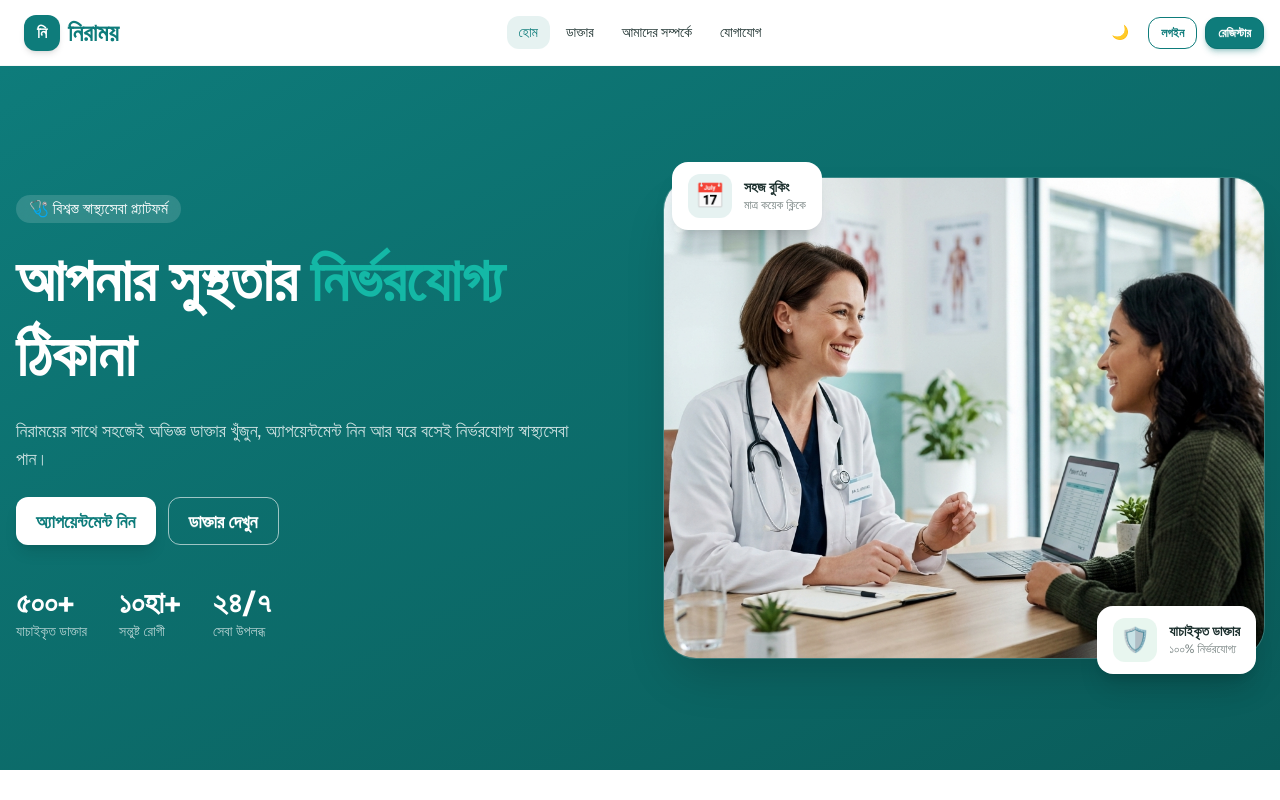
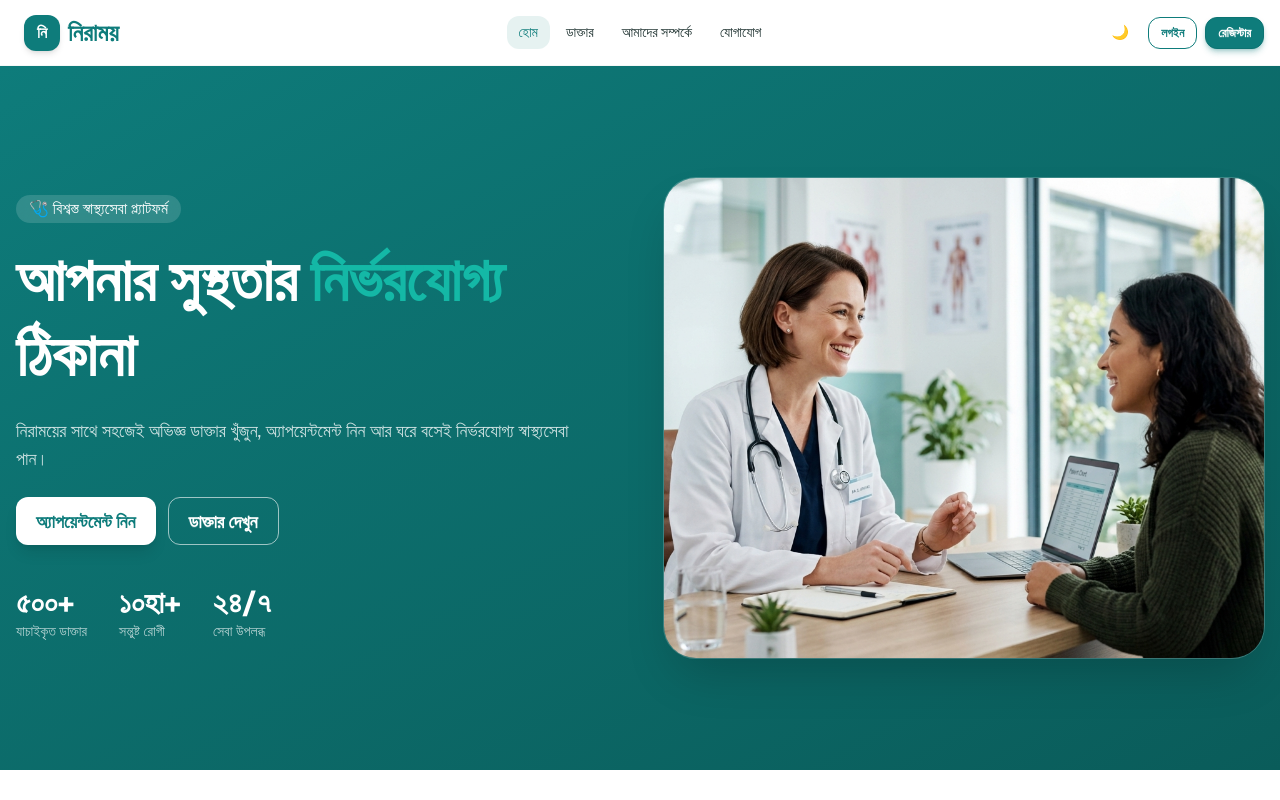
Before and after one commit to Biplob106/niramoy-client, a Next.js app: page / in a window 1280 px wide. Shown: the top 800 px of the page. Built offline with nearby package versions, Linux system fonts and the light colour scheme; no server answers.

Commit message:
style: clean up hero — remove floating cards, use plain img tag

```diff
--- a/src/app/page.js
+++ b/src/app/page.js
@@ -1,5 +1,4 @@
 import Link from "next/link";
-import Image from "next/image";
 import FeaturedDoctors from "@/components/FeaturedDoctors";
 import Statistics from "@/components/Statistics";
 import WhyChoose from "@/components/WhyChoose";
@@ -64,39 +63,15 @@ export default function Home() {
             </div>
           </div>
 
-          {/* ডান পাশ — ছবি + ফ্লোটিং কার্ড */}
+          {/* ডান পাশ — ছবি */}
           <div className="relative">
             <div className="relative rounded-[2rem] overflow-hidden shadow-2xl shadow-black/20 ring-1 ring-white/20">
-              <Image
+              {/* eslint-disable-next-line @next/next/no-img-element */}
+              <img
                 src="/hero.png"
                 alt="নিরাময় — বিশ্বস্ত ডাক্তার ও স্বাস্থ্যসেবা"
-                width={640}
-                height={640}
-                priority
                 className="w-full h-[26rem] md:h-[30rem] object-cover"
               />
-            </div>
-
-            {/* ফ্লোটিং কার্ড — সহজ বুকিং */}
-            <div className="absolute -top-4 -left-4 md:left-2 bg-base-100 text-base-content rounded-2xl shadow-xl px-4 py-3 flex items-center gap-3">
-              <span className="grid place-items-center w-11 h-11 rounded-xl bg-primary/10 text-2xl">
-                📅
-              </span>
-              <div>
-                <p className="font-bold text-sm leading-tight">সহজ বুকিং</p>
-                <p className="text-xs opacity-60">মাত্র কয়েক ক্লিকে</p>
-              </div>
-            </div>
-
-            {/* ফ্লোটিং কার্ড — যাচাইকৃত ডাক্তার */}
-            <div className="absolute -bottom-4 -right-4 md:right-2 bg-base-100 text-base-content rounded-2xl shadow-xl px-4 py-3 flex items-center gap-3">
-              <span className="grid place-items-center w-11 h-11 rounded-xl bg-success/10 text-2xl">
-                🛡️
-              </span>
-              <div>
-                <p className="font-bold text-sm leading-tight">যাচাইকৃত ডাক্তার</p>
-                <p className="text-xs opacity-60">১০০% নির্ভরযোগ্য</p>
-              </div>
             </div>
           </div>
         </div>
```
